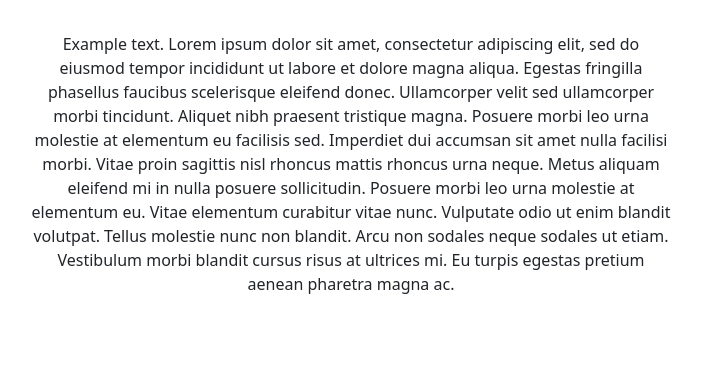
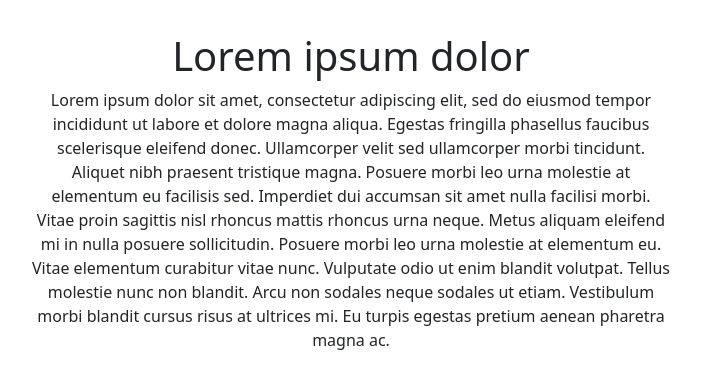
Before and after one commit to benjamin-wirch/benjaminwirch.com, a React (Vite) app: page / in a window 1280 px wide. Shown: the top 388 px of the page, without its empty margins (289-991 px from the left). Built offline with nearby package versions, Linux system fonts and the light colour scheme.

Commit message:
small edits for testing

```diff
--- a/src/components/BenjaminWirch.jsx
+++ b/src/components/BenjaminWirch.jsx
@@ -3,7 +3,8 @@ import { useState, useEffect } from "react";
 export default function BenjaminWirch(props) {
     return <div>
         <div style={{ maxWidth: "40rem", margin: "auto", textWrap: "pretty" }}>
-            <p>Example text. Lorem ipsum dolor sit amet, consectetur adipiscing elit, sed do eiusmod tempor incididunt ut labore et dolore magna aliqua. Egestas fringilla phasellus faucibus scelerisque eleifend donec. Ullamcorper velit sed ullamcorper morbi tincidunt. Aliquet nibh praesent tristique magna. Posuere morbi leo urna molestie at elementum eu facilisis sed. Imperdiet dui accumsan sit amet nulla facilisi morbi. Vitae proin sagittis nisl rhoncus mattis rhoncus urna neque. Metus aliquam eleifend mi in nulla posuere sollicitudin. Posuere morbi leo urna molestie at elementum eu. Vitae elementum curabitur vitae nunc. Vulputate odio ut enim blandit volutpat. Tellus molestie nunc non blandit. Arcu non sodales neque sodales ut etiam. Vestibulum morbi blandit cursus risus at ultrices mi. Eu turpis egestas pretium aenean pharetra magna ac.</p>
+            <h1>Lorem ipsum dolor</h1>
+            <p>Lorem ipsum dolor sit amet, consectetur adipiscing elit, sed do eiusmod tempor incididunt ut labore et dolore magna aliqua. Egestas fringilla phasellus faucibus scelerisque eleifend donec. Ullamcorper velit sed ullamcorper morbi tincidunt. Aliquet nibh praesent tristique magna. Posuere morbi leo urna molestie at elementum eu facilisis sed. Imperdiet dui accumsan sit amet nulla facilisi morbi. Vitae proin sagittis nisl rhoncus mattis rhoncus urna neque. Metus aliquam eleifend mi in nulla posuere sollicitudin. Posuere morbi leo urna molestie at elementum eu. Vitae elementum curabitur vitae nunc. Vulputate odio ut enim blandit volutpat. Tellus molestie nunc non blandit. Arcu non sodales neque sodales ut etiam. Vestibulum morbi blandit cursus risus at ultrices mi. Eu turpis egestas pretium aenean pharetra magna ac.</p>
         </div>
     </div>
 }
```
